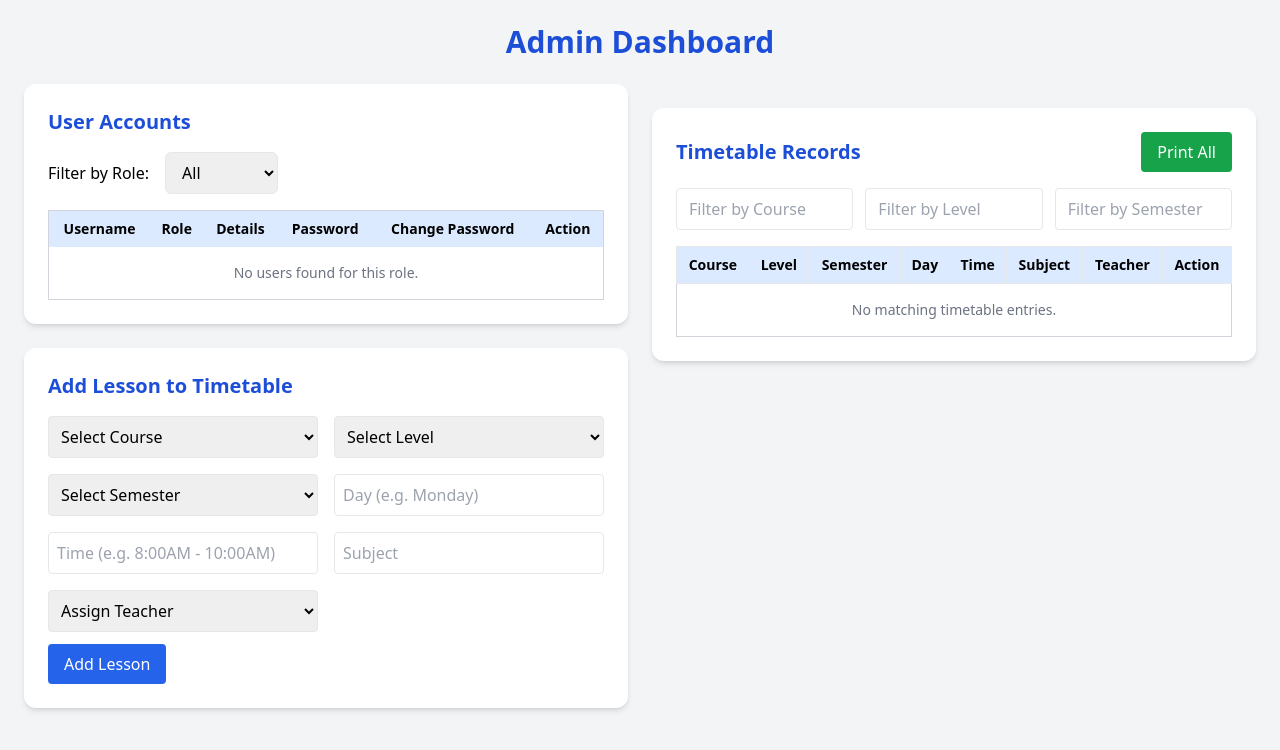
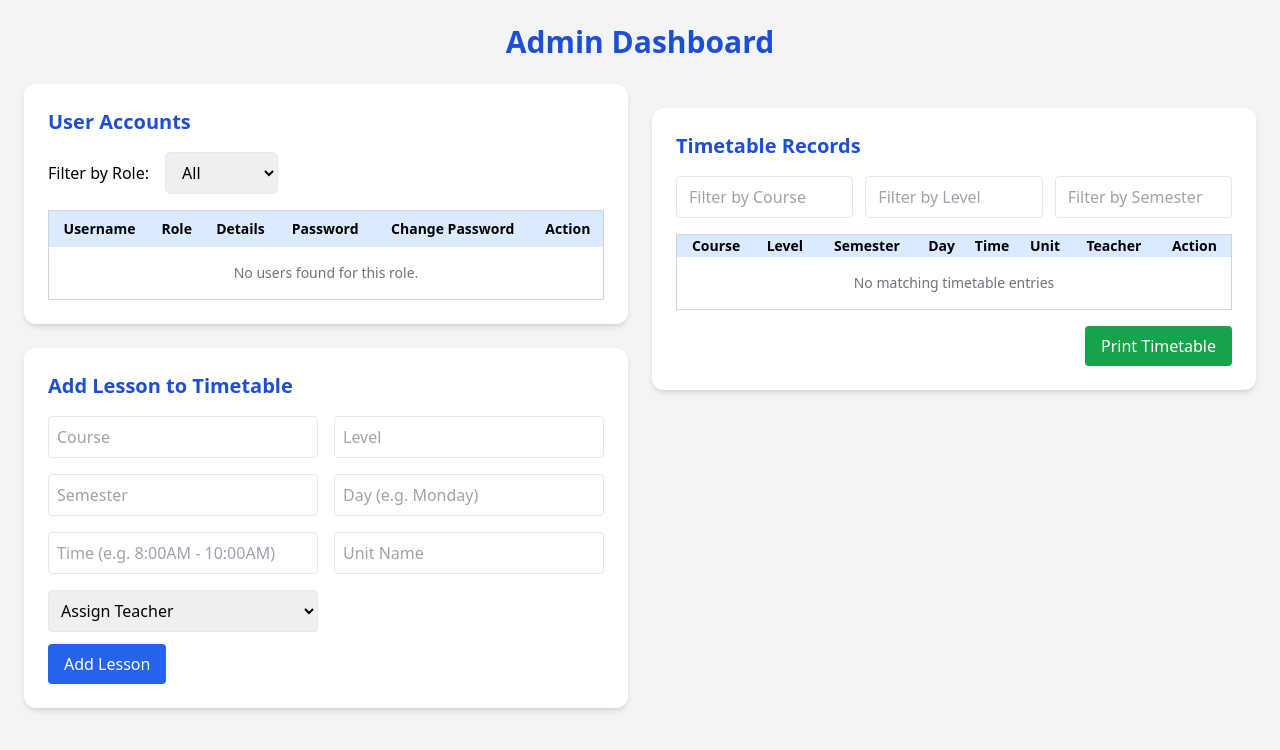
Before and after one commit to Ngosoman/Timetable, a React (Vite) app: page /admin in a window 1280 px wide. Shown: the top 750 px of the page. Built offline with nearby package versions, Linux system fonts and the light colour scheme.

Commit message:
refactor: simplify TimetableForm and TimetableList components, update StudentDashboard to filter lessons by user course, and enhance TeacherDashboard with consistent state management

```diff
--- a/src/Components/Admin/TimetableForm.jsx
+++ b/src/Components/Admin/TimetableForm.jsx
@@ -1,35 +1,23 @@
 import { useState, useEffect } from "react";
 
-const TimetableForm = ({ users }) => {
+const TimetableForm = () => {
   const [form, setForm] = useState({
     course: "",
     level: "",
     semester: "",
     day: "",
     time: "",
-    subject: "",
-    teacher: ""
+    unit: "",
+    teacher: "",
   });
 
-  const [courseOptions, setCourseOptions] = useState([]);
-  const [levelOptions, setLevelOptions] = useState([]);
-  const [semesterOptions, setSemesterOptions] = useState([]);
-  const [teacherOptions, setTeacherOptions] = useState([]);
+  const [teachers, setTeachers] = useState([]);
 
   useEffect(() => {
-    // Filter unique course, level, semester from students
-    const students = users.filter((u) => u.role === "student");
-    const teachers = users.filter((u) => u.role === "teacher");
-
-    const uniqueCourses = [...new Set(students.map((s) => s.course))];
-    const uniqueLevels = [...new Set(students.map((s) => s.level))];
-    const uniqueSemesters = [...new Set(students.map((s) => s.semester))];
-
-    setCourseOptions(uniqueCourses);
-    setLevelOptions(uniqueLevels);
-    setSemesterOptions(uniqueSemesters);
-    setTeacherOptions(teachers);
-  }, [users]);
+    const users = JSON.parse(localStorage.getItem("users")) || [];
+    const onlyTeachers = users.filter((u) => u.role === "teacher");
+    setTeachers(onlyTeachers);
+  }, []);
 
   const handleChange = (e) => {
     setForm({ ...form, [e.target.name]: e.target.value });
@@ -41,15 +29,14 @@ const TimetableForm = ({ users }) => {
     const updated = [...existing, form];
     localStorage.setItem("timetable", JSON.stringify(updated));
     alert("Lesson added to timetable!");
-
     setForm({
       course: "",
       level: "",
       semester: "",
       day: "",
       time: "",
-      subject: "",
-      teacher: ""
+      unit: "",
+      teacher: "",
     });
   };
 
@@ -59,106 +46,24 @@ const TimetableForm = ({ users }) => {
 
       <form onSubmit={handleSubmit} className="space-y-3">
         <div className="grid grid-cols-1 md:grid-cols-2 gap-4">
-          {/* Course */}
-          <select
-            name="course"
-            required
-            value={form.course}
-            onChange={handleChange}
-            className="border p-2 rounded"
-          >
-            <option value="">Select Course</option>
-            {courseOptions.map((c, i) => (
-              <option key={i} value={c}>
-                {c}
-              </option>
-            ))}
-          </select>
+          <input type="text" name="course" placeholder="Course" required value={form.course} onChange={handleChange} className="border p-2 rounded" />
+          <input type="text" name="level" placeholder="Level" required value={form.level} onChange={handleChange} className="border p-2 rounded" />
+          <input type="text" name="semester" placeholder="Semester" required value={form.semester} onChange={handleChange} className="border p-2 rounded" />
+          <input type="text" name="day" placeholder="Day (e.g. Monday)" required value={form.day} onChange={handleChange} className="border p-2 rounded" />
+          <input type="text" name="time" placeholder="Time (e.g. 8:00AM - 10:00AM)" required value={form.time} onChange={handleChange} className="border p-2 rounded" />
+          <input type="text" name="unit" placeholder="Unit Name" required value={form.unit} onChange={handleChange} className="border p-2 rounded" />
 
-          {/* Level */}
-          <select
-            name="level"
-            required
-            value={form.level}
-            onChange={handleChange}
-            className="border p-2 rounded"
-          >
-            <option value="">Select Level</option>
-            {levelOptions.map((l, i) => (
-              <option key={i} value={l}>
-                {l}
-              </option>
-            ))}
-          </select>
-
-          {/* Semester */}
-          <select
-            name="semester"
-            required
-            value={form.semester}
-            onChange={handleChange}
-            className="border p-2 rounded"
-          >
-            <option value="">Select Semester</option>
-            {semesterOptions.map((s, i) => (
-              <option key={i} value={s}>
-                {s}
-              </option>
-            ))}
-          </select>
-
-          {/* Day & Time */}
-          <input
-            type="text"
-            name="day"
-            placeholder="Day (e.g. Monday)"
-            required
-            value={form.day}
-            onChange={handleChange}
-            className="border p-2 rounded"
-          />
-          <input
-            type="text"
-            name="time"
-            placeholder="Time (e.g. 8:00AM - 10:00AM)"
-            required
-            value={form.time}
-            onChange={handleChange}
-            className="border p-2 rounded"
-          />
-
-          {/* Subject */}
-          <input
-            type="text"
-            name="subject"
-            placeholder="Subject"
-            required
-            value={form.subject}
-            onChange={handleChange}
-            className="border p-2 rounded"
-          />
-
-          {/* Assign Teacher */}
-          <select
-            name="teacher"
-            required
-            value={form.teacher}
-            onChange={handleChange}
-            className="border p-2 rounded"
-          >
+          <select name="teacher" required value={form.teacher} onChange={handleChange} className="border p-2 rounded">
             <option value="">Assign Teacher</option>
-            {teacherOptions.map((t, i) => (
+            {teachers.map((t, i) => (
               <option key={i} value={t.username}>
-                {t.username} ({t.subject})
+                {t.username}
               </option>
             ))}
           </select>
         </div>
 
-        <button
-          type="submit"
-          className="bg-blue-600 text-white px-4 py-2 rounded hover:bg-blue-700"
-        >
+        <button type="submit" className="bg-blue-600 text-white px-4 py-2 rounded hover:bg-blue-700">
           Add Lesson
         </button>
       </form>
--- a/src/Components/Admin/TimetableList.jsx
+++ b/src/Components/Admin/TimetableList.jsx
@@ -1,3 +1,4 @@
+// Same imports
 import { useState, useEffect } from "react";
 
 const TimetableList = () => {
@@ -44,74 +45,40 @@ const TimetableList = () => {
 
   return (
     <div className="bg-white rounded-xl shadow-md p-6 mt-6">
-      <div className="flex justify-between items-center mb-4">
-        <h2 className="text-xl font-bold text-blue-700">Timetable Records</h2>
-        <button
-          onClick={handlePrint}
-          className="bg-green-600 text-white px-4 py-2 rounded hover:bg-green-700"
-        >
-          Print All
-        </button>
+      <h2 className="text-xl font-bold mb-4 text-blue-700">Timetable Records</h2>
+
+      <div className="grid grid-cols-1 md:grid-cols-3 gap-3 mb-4">
+        <input type="text" placeholder="Filter by Course" name="course" value={filters.course} onChange={handleFilterChange} className="border px-3 py-2 rounded" />
+        <input type="text" placeholder="Filter by Level" name="level" value={filters.level} onChange={handleFilterChange} className="border px-3 py-2 rounded" />
+        <input type="text" placeholder="Filter by Semester" name="semester" value={filters.semester} onChange={handleFilterChange} className="border px-3 py-2 rounded" />
       </div>
 
-      {/* Filters */}
-      <div className="grid grid-cols-1 md:grid-cols-3 gap-3 mb-4">
-        <input
-          type="text"
-          placeholder="Filter by Course"
-          name="course"
-          value={filters.course}
-          onChange={handleFilterChange}
-          className="border px-3 py-2 rounded"
-        />
-        <input
-          type="text"
-          placeholder="Filter by Level"
-          name="level"
-          value={filters.level}
-          onChange={handleFilterChange}
-          className="border px-3 py-2 rounded"
-        />
-        <input
-          type="text"
-          placeholder="Filter by Semester"
-          name="semester"
-          value={filters.semester}
-          onChange={handleFilterChange}
-          className="border px-3 py-2 rounded"
-        />
-      </div>
-
-      {/* Timetable Table */}
       <div className="overflow-auto">
         <table className="w-full border border-gray-300 text-sm">
-          <thead className="bg-blue-100">
-            <tr>
-              <th className="p-2 border">Course</th>
-              <th className="p-2 border">Level</th>
-              <th className="p-2 border">Semester</th>
-              <th className="p-2 border">Day</th>
-              <th className="p-2 border">Time</th>
-              <th className="p-2 border">Subject</th>
-              <th className="p-2 border">Teacher</th>
-              <th className="p-2 border">Action</th>
+          <thead>
+            <tr className="bg-blue-100">
+              <th>Course</th>
+              <th>Level</th>
+              <th>Semester</th>
+              <th>Day</th>
+              <th>Time</th>
+              <th>Unit</th>
+              <th>Teacher</th>
+              <th>Action</th>
             </tr>
           </thead>
           <tbody>
             {filtered.map((item, index) => (
-              <tr key={index} className="border-t text-center">
-                <td className="p-2 border">{item.course}</td>
-                <td className="p-2 border">{item.level}</td>
-                <td className="p-2 border">{item.semester}</td>
-                <td className="p-2 border">{item.day}</td>
-                <td className="p-2 border">{item.time}</td>
-                <td className="p-2 border">{item.subject}</td>
-                <td className="p-2 border">{item.teacher}</td>
-                <td className="p-2 border">
-                  <button
-                    onClick={() => handleDelete(index)}
-                    className="bg-red-500 text-white px-2 py-1 rounded hover:bg-red-600 text-xs"
-                  >
+              <tr key={index} className="border-t">
+                <td>{item.course}</td>
+                <td>{item.level}</td>
+                <td>{item.semester}</td>
+                <td>{item.day}</td>
+                <td>{item.time}</td>
+                <td>{item.unit}</td>
+                <td>{item.teacher}</td>
+                <td>
+                  <button onClick={() => handleDelete(index)} className="bg-red-500 text-white px-2 py-1 rounded hover:bg-red-600 text-xs">
                     Delete
                   </button>
                 </td>
@@ -120,13 +87,19 @@ const TimetableList = () => {
             {filtered.length === 0 && (
               <tr>
                 <td colSpan="8" className="text-center py-4 text-gray-500">
-                  No matching timetable entries.
+                  No matching timetable entries
                 </td>
               </tr>
             )}
           </tbody>
         </table>
       </div>
+
+      <div className="mt-4 text-right">
+        <button onClick={handlePrint} className="bg-green-600 text-white px-4 py-2 rounded hover:bg-green-700">
+          Print Timetable
+        </button>
+      </div>
     </div>
   );
 };
--- a/src/Components/Student/StudentDashboard.jsx
+++ b/src/Components/Student/StudentDashboard.jsx
@@ -2,45 +2,31 @@ import { useState, useEffect } from "react";
 import useGreetings from "../useGreetings";
 
 const StudentDashboard = () => {
-  const {greeting, holidayMessage} = useGreetings()
+  const { greeting, holidayMessage } = useGreetings();
   const [timetable, setTimetable] = useState([]);
   const [currentUser, setCurrentUser] = useState({
     username: "",
     course: "",
     level: "",
     semester: "",
-  });
-  const [filters, setFilters] = useState({
-    course: "",
-    level: "",
-    semester: "",
+    year: ""
   });
 
   useEffect(() => {
     const user = JSON.parse(localStorage.getItem("currentUser"));
     if (user) {
       setCurrentUser(user);
-      setFilters({
-        course: user.course || "",
-        level: user.level || "",
-        semester: user.semester || "",
-      });
     }
 
     const data = JSON.parse(localStorage.getItem("timetable")) || [];
-    setTimetable(data);
+
+    // Only show lessons matching user's course
+    const courseLessons = user
+      ? data.filter((lesson) => lesson.course === user.course)
+      : [];
+
+    setTimetable(courseLessons);
   }, []);
-
-  const handleChange = (e) => {
-    setFilters({ ...filters, [e.target.name]: e.target.value });
-  };
-
-  const filteredLessons = timetable.filter(
-    (item) =>
-      item.course.toLowerCase().includes(filters.course.toLowerCase()) &&
-      item.level.toLowerCase().includes(filters.level.toLowerCase()) &&
-      item.semester.toLowerCase().includes(filters.semester.toLowerCase())
-  );
 
   const handlePrint = () => {
     window.print();
@@ -49,46 +35,18 @@ const StudentDashboard = () => {
   return (
     <div className="p-6 bg-white min-h-screen rounded-xl shadow-md">
       <h2 className="text-xl font-bold text-blue-700 mb-4">
-       {greeting} {holidayMessage && ` - ${holidayMessage}`} {currentUser?.username}
+        {greeting} {holidayMessage && ` - ${holidayMessage}`} {currentUser.username}
       </h2>
 
-      {/* Display user details */}
-      <div className="mb-6 text-sm bg-blue-50 p-4 rounded shadow-sm">
+      {/* Display student details */}
+      <div className="mb-6 text-sm bg-blue-50 p-4 rounded shadow-sm space-y-1">
         <p><strong>Course:</strong> {currentUser.course || "Not set"}</p>
         <p><strong>Level:</strong> {currentUser.level || "Not set"}</p>
         <p><strong>Semester:</strong> {currentUser.semester || "Not set"}</p>
         <p><strong>Year:</strong> {currentUser.year || "Not set"}</p>
       </div>
 
-      <p className="mb-4 text-gray-600">View your class timetable below:</p>
-
-      {/* Filters */}
-      <div className="grid grid-cols-1 md:grid-cols-3 gap-4 mb-6">
-        <input
-          type="text"
-          name="course"
-          placeholder="Enter Course"
-          value={filters.course}
-          onChange={handleChange}
-          className="border px-3 py-2 rounded"
-        />
-        <input
-          type="text"
-          name="level"
-          placeholder="Enter Level"
-          value={filters.level}
-          onChange={handleChange}
-          className="border px-3 py-2 rounded"
-        />
-        <input
-          type="text"
-          name="semester"
-          placeholder="Enter Semester"
-          value={filters.semester}
-          onChange={handleChange}
-          className="border px-3 py-2 rounded"
-        />
-      </div>
+      <p className="mb-4 text-gray-600">Your class timetable for <strong>{currentUser.course}</strong> is shown below:</p>
 
       {/* Timetable Table */}
       <div className="overflow-auto">
@@ -102,8 +60,8 @@ const StudentDashboard = () => {
             </tr>
           </thead>
           <tbody>
-            {filteredLessons.length > 0 ? (
-              filteredLessons.map((lesson, index) => (
+            {timetable.length > 0 ? (
+              timetable.map((lesson, index) => (
                 <tr key={index} className="border-t">
                   <td>{lesson.day}</td>
                   <td>{lesson.time}</td>
@@ -114,7 +72,7 @@ const StudentDashboard = () => {
             ) : (
               <tr>
                 <td colSpan="4" className="text-center text-gray-500 py-4">
-                  No timetable found for the selected course/level/semester.
+                  No lessons available for your course yet.
                 </td>
               </tr>
             )}
@@ -122,6 +80,7 @@ const StudentDashboard = () => {
         </table>
       </div>
 
+      {/* Print Button */}
       <div className="mt-4 text-right">
         <button
           onClick={handlePrint}
--- a/src/Components/Teacher/TeacherDashboard.jsx
+++ b/src/Components/Teacher/TeacherDashboard.jsx
@@ -3,7 +3,7 @@ import { useNavigate } from "react-router-dom";
 import useGreetings from "../useGreetings";
 
 const TeacherDashboard = () => {
-  const {greeting, holidayMessage}= useGreetings();
+  const { greeting, holidayMessage } = useGreetings();
   const navigate = useNavigate();
   const [currentUser, setCurrentUser] = useState(null);
   const [lessons, setLessons] = useState([]);
@@ -13,10 +13,9 @@ const TeacherDashboard = () => {
     semester: "",
     day: "",
     time: "",
-    Unit: "",
+    unit: "",
   });
 
-  // Fetch user and lessons
   useEffect(() => {
     const user = JSON.parse(localStorage.getItem("currentUser"));
     if (!user || user.role !== "teacher") {
@@ -24,21 +23,16 @@ const TeacherDashboard = () => {
     } else {
       setCurrentUser(user);
       const allLessons = JSON.parse(localStorage.getItem("timetable")) || [];
-      const myLessons = allLessons.filter((lesson) => lesson.teacher === user.username);
+      const myLessons = allLessons.filter(
+        (lesson) => lesson.teacher === user.username
+      );
       setLessons(myLessons);
     }
   }, [navigate]);
 
-  const handlePrint = () => {
-    window.print();
-  };
-
   const handleChange = (e) => {
     setForm({ ...form, [e.target.name]: e.target.value });
   };
-  const welcome = (e)  => {
-
-  }
 
   const handleAddLesson = (e) => {
     e.preventDefault();
@@ -46,9 +40,10 @@ const TeacherDashboard = () => {
       ...form,
       teacher: currentUser.username,
     };
-    const allLessons = JSON.parse(localStorage.getItem("timetable")) || [];
-    allLessons.push(newLesson);
-    localStorage.setItem("timetable", JSON.stringify(allLessons));
+
+    const existingLessons = JSON.parse(localStorage.getItem("timetable")) || [];
+    const updatedLessons = [...existingLessons, newLesson];
+    localStorage.setItem("timetable", JSON.stringify(updatedLessons));
     setLessons([...lessons, newLesson]);
 
     // Reset form
@@ -58,15 +53,18 @@ const TeacherDashboard = () => {
       semester: "",
       day: "",
       time: "",
-      Unit: "",
+      unit: "",
     });
   };
 
+  const handlePrint = () => {
+    window.print();
+  };
 
   return (
     <div className="p-6 bg-white min-h-screen rounded-xl shadow-md">
       <h2 className="text-xl font-bold text-blue-700 mb-4">
-        {greeting} {holidayMessage && ` - ${holidayMessage}`}  {currentUser?.username}
+        {greeting} {holidayMessage && ` - ${holidayMessage}`} {currentUser?.username}
       </h2>
 
       <p className="mb-4">Here are your assigned lessons:</p>
@@ -85,17 +83,18 @@ const TeacherDashboard = () => {
             </tr>
           </thead>
           <tbody>
-            {lessons.map((item, index) => (
+            {lessons.length > 0 ? (
+              lessons.map((item, index) => (
                 <tr key={index} className="border-t">
                   <td>{item.course}</td>
                   <td>{item.level}</td>
                   <td>{item.semester}</td>
                   <td>{item.day}</td>
                   <td>{item.time}</td>
-                <td>{item.Unit}</td>
+                  <td>{item.unit}</td>
                 </tr>
-            ))}
-            {lessons.length === 0 && (
+              ))
+            ) : (
               <tr>
                 <td colSpan="6" className="text-center py-4 text-gray-500">
                   No lessons assigned yet.
@@ -154,7 +153,7 @@ const TeacherDashboard = () => {
             className="border px-3 py-2 rounded"
           />
           <input
-            name="Unit"
+            name="unit"
             placeholder="Unit"
             value={form.unit}
             onChange={handleChange}
```
Lines whose indentation alone changed are shown as unchanged.
